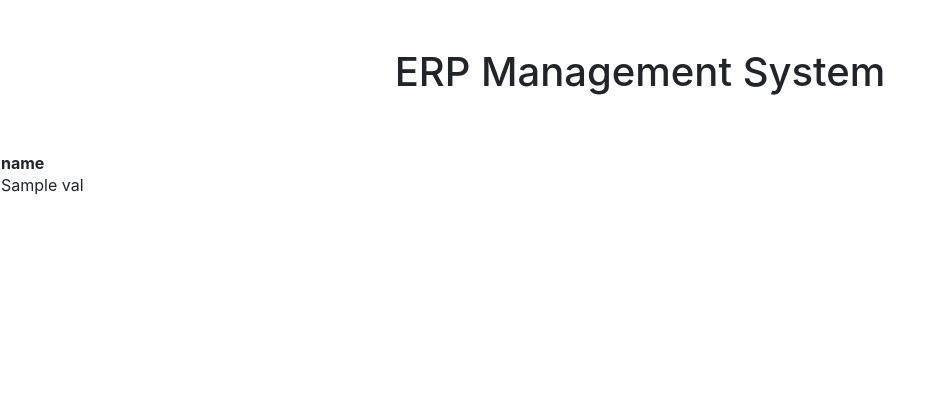
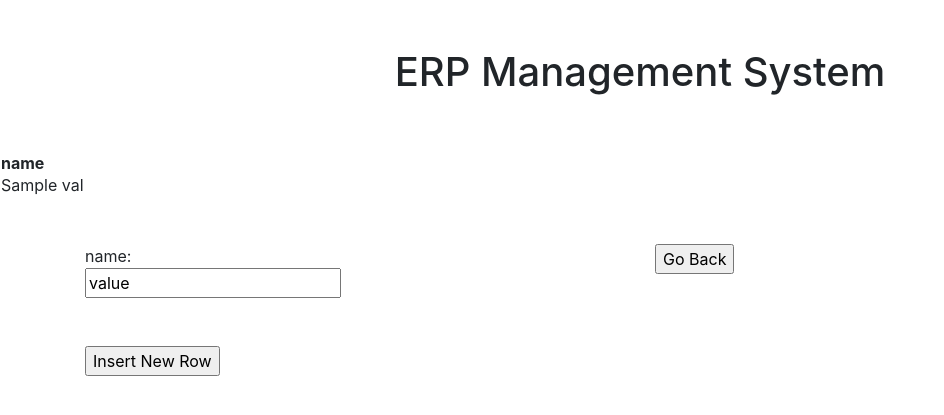
Before and after one commit to awaris123/425-final-project, a Flask app: template templates/table.html in a window 1280 px wide. Shown: the top 415 px of the page, without its empty margins (0-944 px from the left). Run offline with Flask 2, Linux system fonts and the light colour scheme; the template is opened without the code that fills it: most values are stand-ins (such as "Sample title", 1, 10 or a date in 2020); some libraries are stand-ins or nearby versions.

Commit message:
minor changes in database.py

```diff
--- a/main.py
+++ b/main.py
@@ -33,6 +33,18 @@ permissions = {
     }
 
 }
+
+inserts = {
+    "Employee":database.create_new_employee,
+    "Login":database.create_login,
+    "Inventory":database.register_inventory,
+    "Model":database.register_new_model,
+    "CustomerOrder":database.create_new_order,
+    "Customer":database.create_new_customer
+}
+
+
+
 @app.route('/', methods=['GET'])
 def index():
     return render_template('index.html')
@@ -72,11 +84,11 @@ def homepage(eID):
     logged_in[eid] = login_time
     print(logged_in)
 
-    return render_template('home.html', employee=employee, tables=tables, views=views)
+    return render_template('home.html', employee=employee, tables=tables, views=views, eID=eID)
 
 
-@app.route('/table/<name>', methods=['GET'])
-def get_table(name):
+@app.route('/table/<eID>/<name>', methods=['GET'])
+def get_table(eID, name):
     ids = {
         "Customer":"CustomerID",
         "Employee":"EmployeeID",
@@ -89,7 +101,7 @@ def get_table(name):
     table = name
     id_column = ids[table]
     data = database.get(table, id_column)
-    return render_template('table.html', data=data)
+    return render_template('table.html', data=data, table=table, eID=eID)
 
 
 @app.route('/view/<name>', methods=['GET'])
@@ -98,6 +110,17 @@ def get_view(name):
     view = database.get_view(name)
     return render_template('view.html', view=view)
 
+
+
+@app.route('/insert/<table>', methods=['POST'])
+def insert_into(table):
+    eid = int(request.cookies.get('eID'))
+    def wrapper(func, args):
+        func(*args)
+    args = [ v for v in request.form.values()]
+    wrapper(inserts[table], args)
+
+    return redirect(url_for('get_table', name=table, eID=eid))
 
 @app.route('/logout', methods=['GET'])
 def logout():
--- a/templates/home.html
+++ b/templates/home.html
@@ -32,7 +32,7 @@ button {
       <h3>Your Tables:</h3>
       <br>
       {% for value in tables%}
-        <form action=/table/{{value}}>
+        <form action=/table/{{eID}}/{{value}}>
           <button type="submit" name={{value}} value={{value}} class="link">{{value}}</button>
         </form>
       {% endfor %}
--- a/templates/table.html
+++ b/templates/table.html
@@ -11,15 +11,40 @@
   {% for obj in data %}
   <tr>
     {% for key, val in obj.items()%}
-    <td>
+    <td "white-space: nowrap; overflow: scroll;">
       {{val}}
     </td>
     {% endfor %}
   </tr>
   {% endfor %}
 
+</table>
+<br>
+<br>
+<div class="container">
+  <div class="row">
+    <div class="col-sm">
+      <form action=/insert/{{table}} method="POST">
+        {% for key in data[0].keys()%}
+        {{key}}:
+        <br>
+        <input type="text" name={{key}} id={{key}} value="value">
+        <br>
+        {% endfor %}
+        <br>
+        <br>
+        <input type="submit" name="" value="Insert New Row">
+      </form>
+    </div>
+    <div class="col-sm">
+      <form action="/home/{{eID}}">
+        <input type="submit" name="" value="Go Back">
+      </form>
+    </div>
+  </div>
+</div>
 
-</table>
+
 
 
 {% include "footer.html" %}
```
Also changed, not shown: database.py (+16 -5 lines), templates/view.html (+21 -5 lines).
